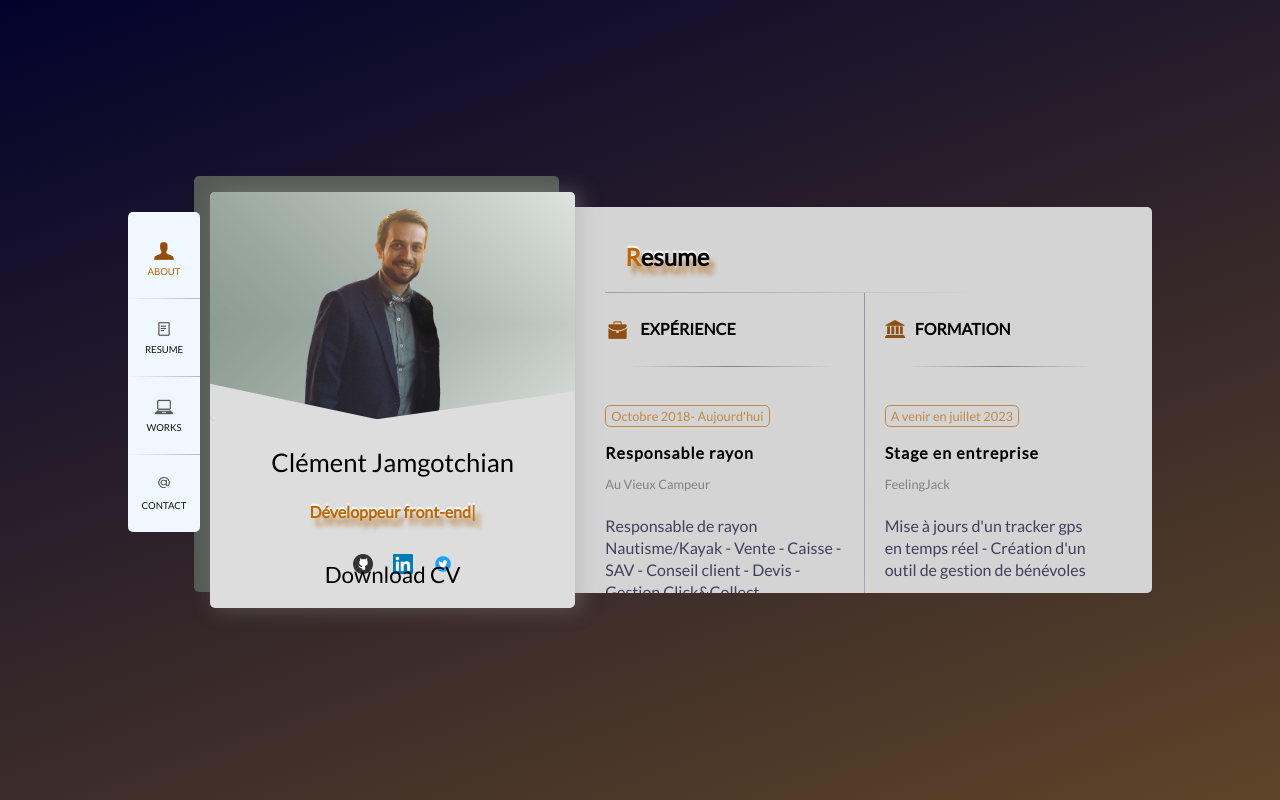
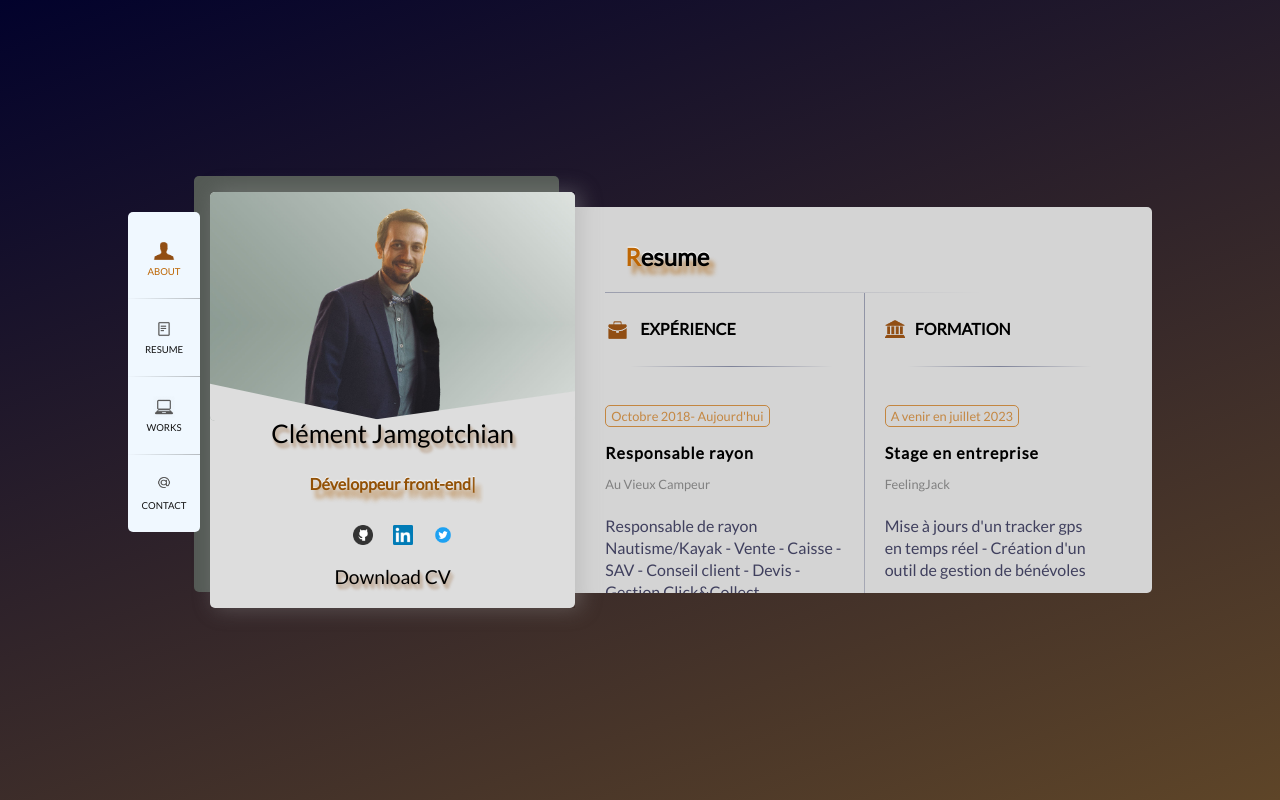
Before and after one commit to Clement-Jamgotchian/Clement-Jamgotchian.github.io, a plain HTML site: page index.html in a window 1280 px wide. Drawn offline with nearby package versions, Linux system fonts and the light colour scheme; some packages are replaced by stand-ins of ours.

Commit message:
quelques modif de style

```diff
--- a/css/style.css
+++ b/css/style.css
@@ -15,7 +15,7 @@ div#wrapper{
     height: 100%;
     display: flex;
     justify-content: center;
-    background: linear-gradient(160deg, #02022c, #5e4528);
+    background: linear-gradient(160deg, rgb(2, 2, 44), rgb(94, 69, 40));
 }
 ::-webkit-scrollbar{
     width: 10px;
@@ -187,13 +187,14 @@ header .resume_bg{
     display: flex;
     flex-direction: column;
     text-align: center;
-    margin-top: 220px;
+    margin-top: 50%;
 }
 /* Nom de famille*/
 #profil .title_clem{
     font-size: min(max(20px, 2vw), 2em);
     font-weight: 500;
     margin-bottom: 10px;
+    text-shadow: 1px 2px 2px #c4b2a1, 2px 4px 3px #c4b2a1, 3px 5px 3px #c4b2a1;
 }
 /* Mise en place de le navigation liens sociaux*/
 #profil ul.social_link{
@@ -218,12 +219,36 @@ header .resume_bg{
     position: relative;
     color: black;
     text-decoration: none;
-    font-size: 1.4em;
+    padding: 5px;
+    font-size: 1.2em;
+    text-shadow: 1px 2px 2px #c4b2a1, 2px 4px 3px #c4b2a1, 3px 5px 3px #c4b2a1;
 }
+
+.transition::before {
+        content: '';
+        position: absolute;
+        width: 100%;
+        height: 2px;
+        border-radius: 2px;
+        background: linear-gradient(90deg, rgb(9, 9, 163), rgb(206, 113, 7));
+        bottom: 0;
+        left: 0;
+        transform-origin: right;
+        transform: scaleX(0);
+        transition: transform .3s ease-in-out;
+      }
+
+.transition:hover::before {
+      transform-origin: left;
+      transform: scaleX(1);
+    }
+  .transition:hover{
+
+  }
 #profil .text-anim{
     font-weight: 600;
-    color: #bd6604;
-    text-shadow: 5px 8px 4px #af650fa2,0 -2px 1px #fff;
+    color: #925106;
+    text-shadow: 5px 8px 4px #af650fa2,0 -1px 1px #fff;
 }
 /*------------------------------------------Contenu de droite-------------------------*/
 
@@ -252,7 +277,7 @@ h3.content_title{
     border-image-source:linear-gradient(160deg,  rgb(40, 49, 94, 0.5) , transparent 80%);
     padding: 20px;
     margin: 0;
-    text-shadow: 5px 8px 4px #af650fa2,0 -2px 1px #fff;
+    text-shadow: 5px 8px 4px #af650fa2,0 -1px 1px #fff;
 
 }
 h3.content_title>span{
--- a/index.html
+++ b/index.html
@@ -54,9 +54,9 @@
                                 <li><a href="#"><img src="/img/twitter.png" alt="Le logo du réseau Github" class="bg_link"></a></li>
                             </ul>
                             <div class="bg-download">
+                                <a class="download transition" href="./docs/Cv_Jamgotchian.pdf" download="Cv_Jamgotchian">Download CV</a>
+                            </div>
 
-                                <a class="download" href="./docs/Cv_Jamgotchian.pdf" download="Cv_Jamgotchian">Download CV</a>
-                            </div>
                         </div>
                 </div>
             </main>
```
